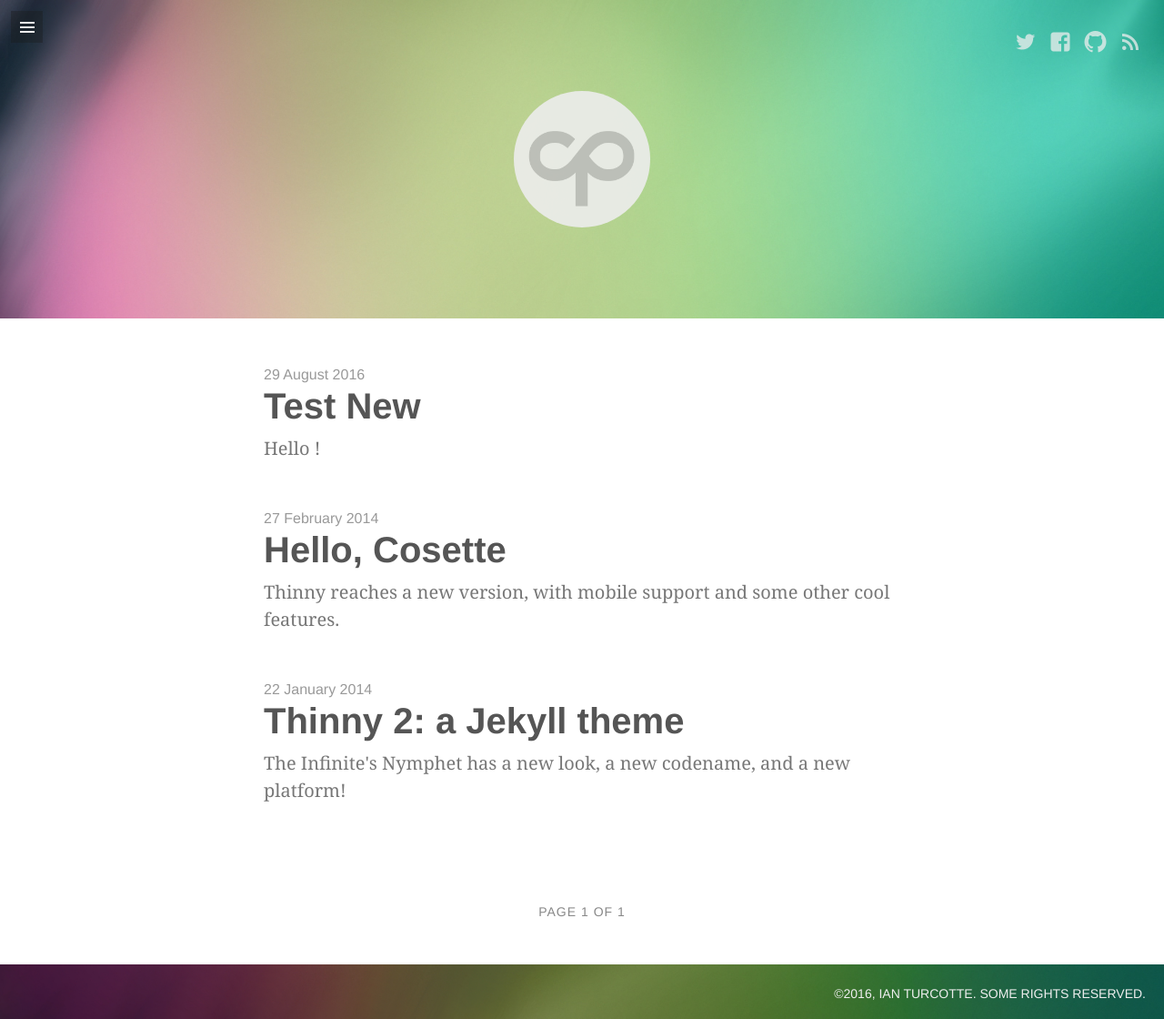
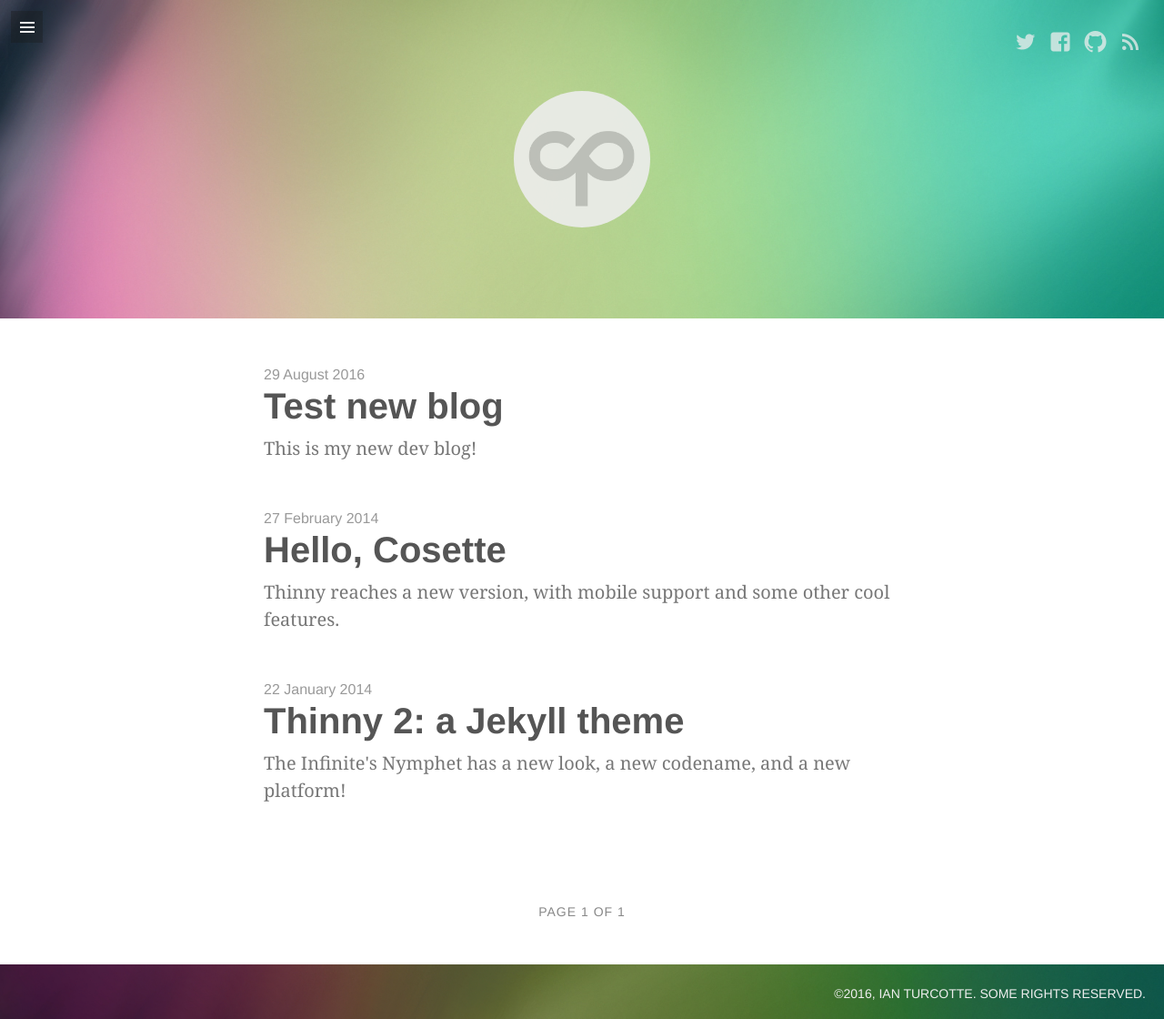
Before and after one commit to ianturcotte/ianturcotte.github.io, a Jekyll site: the page built from index.html, in a window 1280 px wide. Shown: the whole page at 91% size. Built offline with Jekyll 4.4.1, drawn with Linux system fonts in a browser that asks for light colours; some web fonts are replaced; the list of posts is cut into pages by our own code.

Commit message:
Update 2016-8-29-Test-New.md

```diff
--- a/_posts/2016-8-29-Test-New.md
+++ b/_posts/2016-8-29-Test-New.md
@@ -1 +1,11 @@
+---
+layout: post
+title: "Test new blog"
+quote: "This is my new dev blog!"
+image: false
+video: false
+comments: true
+---
+
+
 Hello !
```
